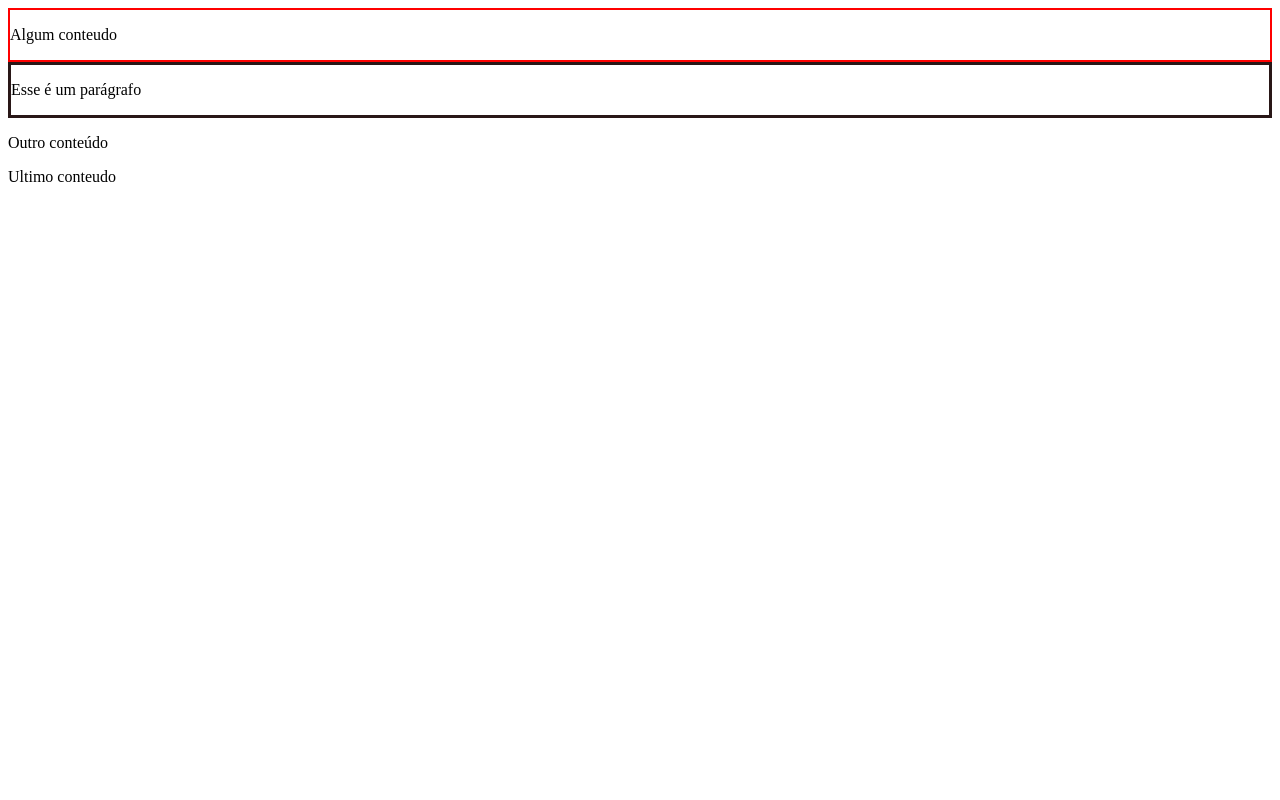
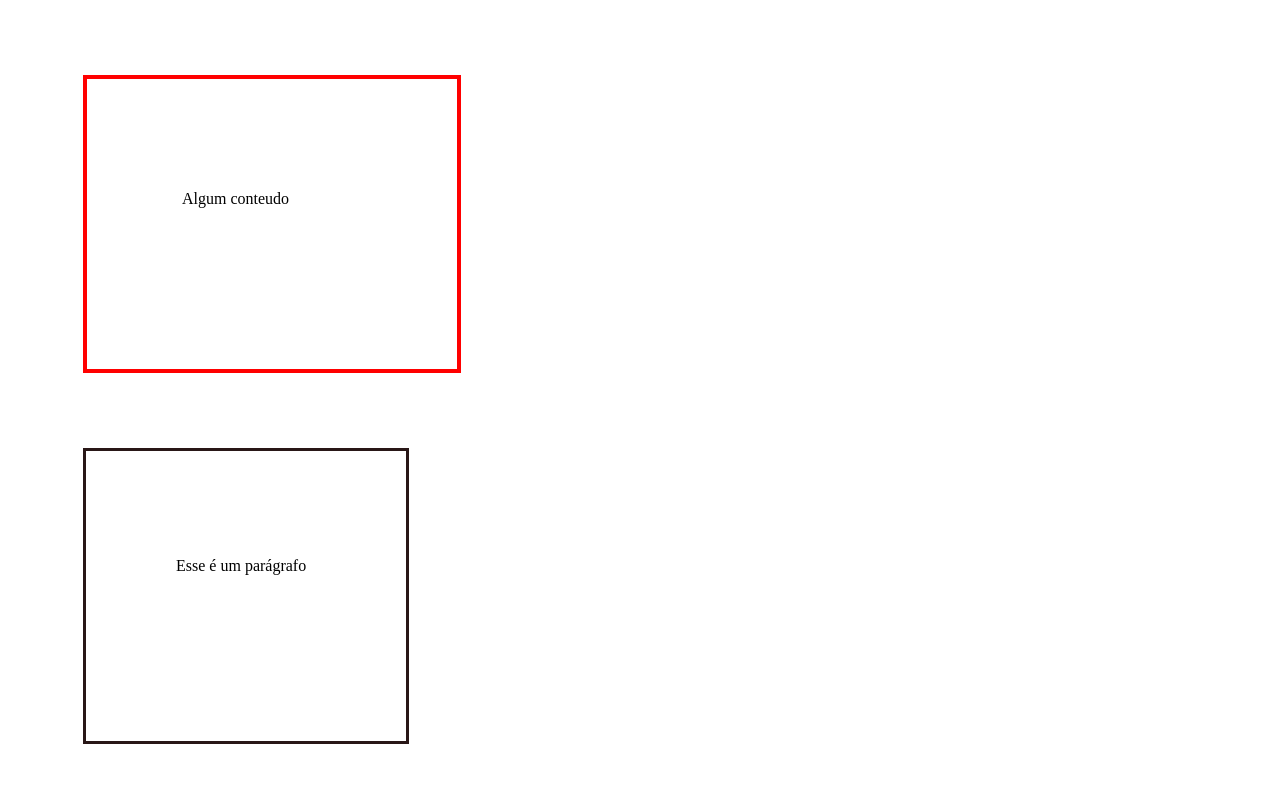
Before and after one commit to Isaquericardo2810/atv1-4bi, a plain HTML site: page index.html in a window 1280 px wide. Shown: the top 800 px of the page. Drawn offline with Linux system fonts and the light colour scheme.

Commit message:
Mudanças no html e no Css

```diff
--- a/style.css
+++ b/style.css
@@ -1,7 +1,30 @@
 .algum {
-    border: 2px solid #f00;
+    border: 4px solid #f00;
+    width: 180px;
+    height: 100px;
+    margin: 75px;
+    padding: 95px;
 }
 
 .paragrafo {
     border: 3px solid rgb(41, 23, 23);
+    width: 140px;
+    height: 110px;
+    margin: 75px;
+    padding: 90px;
 }
+.outro {
+       border: 2px solid rgb(174, 255, 0);
+       width: 160px;
+       height: 120px;
+       margin: 75px;
+       padding: 85px;
+}
+
+.ultimo {
+    border: 1px solid rgb(30, 129, 190);
+    width: 170px;
+    height: 140px;
+    margin: 75px;
+    padding: 80px;
+}
```
